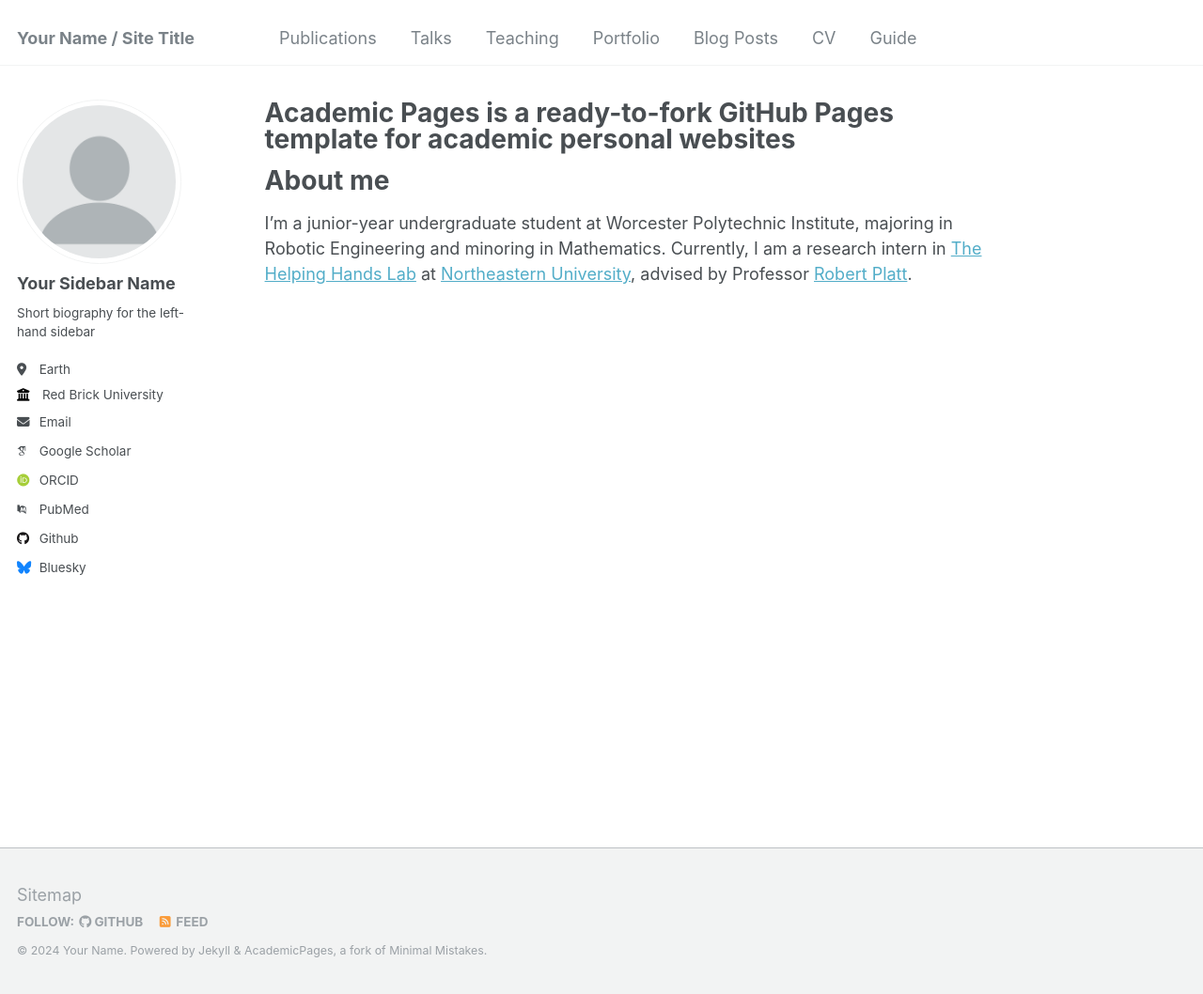
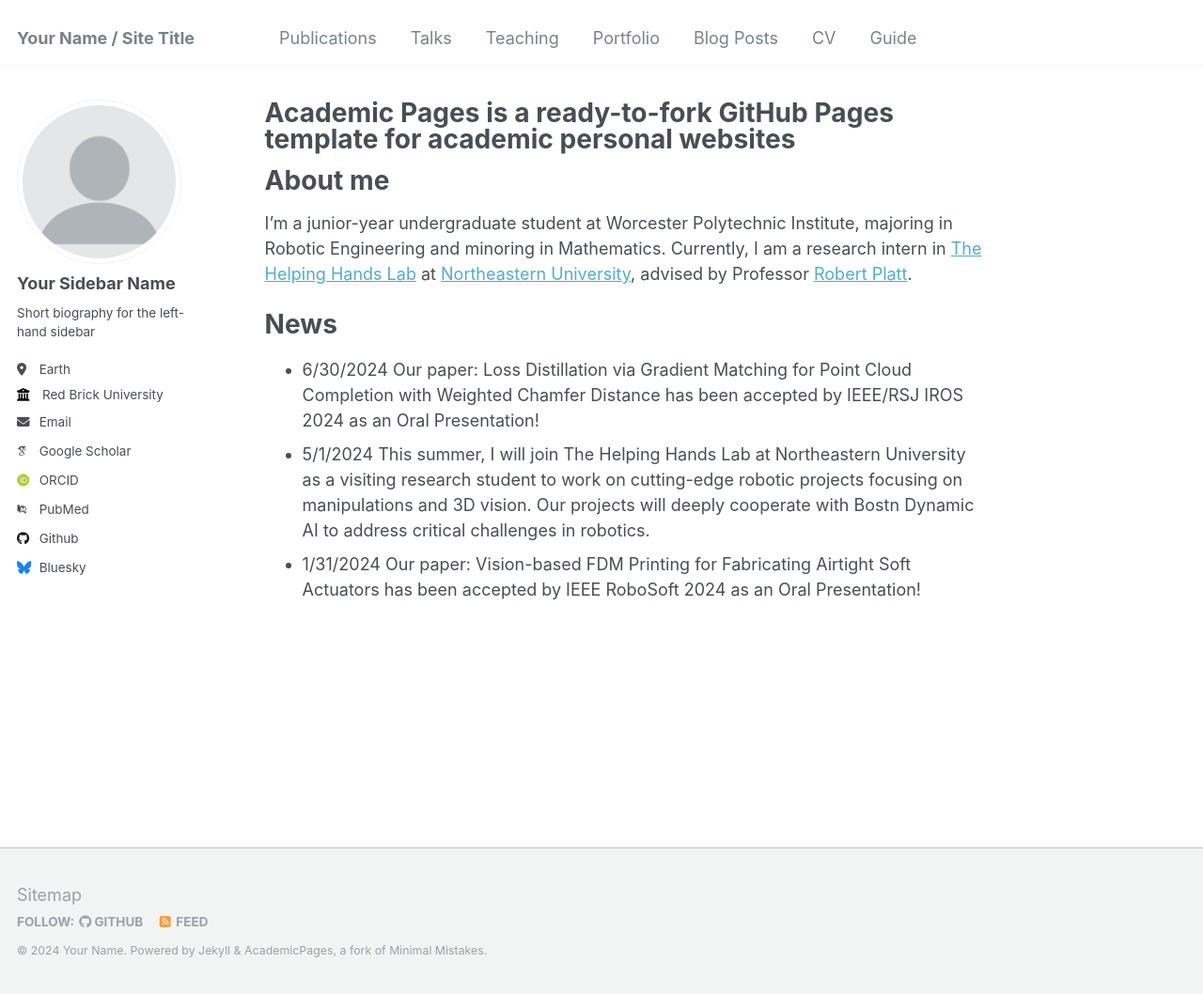
Before and after one commit to seanliu7081/seanliu7081.github.io, a Jekyll site: the page built from _pages/about.md, in a window 1280 px wide and 1058 px high. Shown: the whole window at 94% size. Built offline with Jekyll 4.4.1, drawn with Linux system fonts in a browser that asks for light colours; some web fonts are replaced.

Commit message:
Update about.md

```diff
--- a/_pages/about.md
+++ b/_pages/about.md
@@ -9,3 +9,9 @@
 # About me
 
 I’m a junior-year undergraduate student at Worcester Polytechnic Institute, majoring in Robotic Engineering and minoring in Mathematics. Currently, I am a research intern in [The Helping Hands Lab](https://www2.ccs.neu.edu/research/helpinghands/) at [Northeastern University](https://www.northeastern.edu/), advised by Professor [Robert Platt](https://www.khoury.northeastern.edu/people/robert-platt/).
+
+# News
+
+- 6/30/2024 Our paper: Loss Distillation via Gradient Matching for Point Cloud Completion with Weighted Chamfer Distance has been accepted by IEEE/RSJ IROS 2024 as an Oral Presentation!
+- 5/1/2024 This summer, I will join The Helping Hands Lab at Northeastern University as a visiting research student to work on cutting-edge robotic projects focusing on manipulations and 3D vision. Our projects will deeply cooperate with Bostn Dynamic AI to address critical challenges in robotics.
+- 1/31/2024 Our paper: Vision-based FDM Printing for Fabricating Airtight Soft Actuators has been accepted by IEEE RoboSoft 2024 as an Oral Presentation!
```
